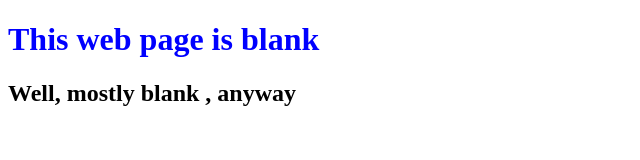
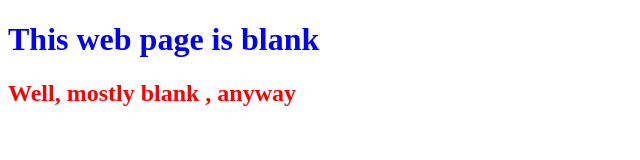
Before and after one commit to gunjan-sap/opensap-git, a plain HTML site: page index.html in a window 1280 px wide. Shown: the whole page, without its empty margins (0-640 px from the left). Drawn offline with Linux system fonts and the light colour scheme.

Commit message:
Changed h2 color to red

```diff
--- a/index.html
+++ b/index.html
@@ -6,5 +6,5 @@
 	</head>
 	<body>
 		<h1 style = "color:blue">This web page is blank</h1>
-		<h2>Well, mostly blank , anyway</h2>
+		<h2 style = "color:Red">Well, mostly blank , anyway</h2>
 	</body>
```
